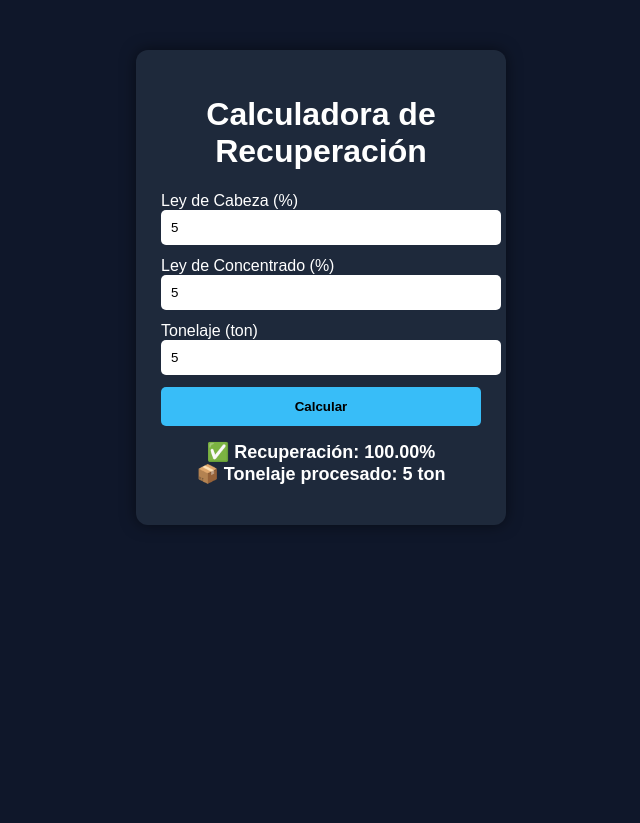
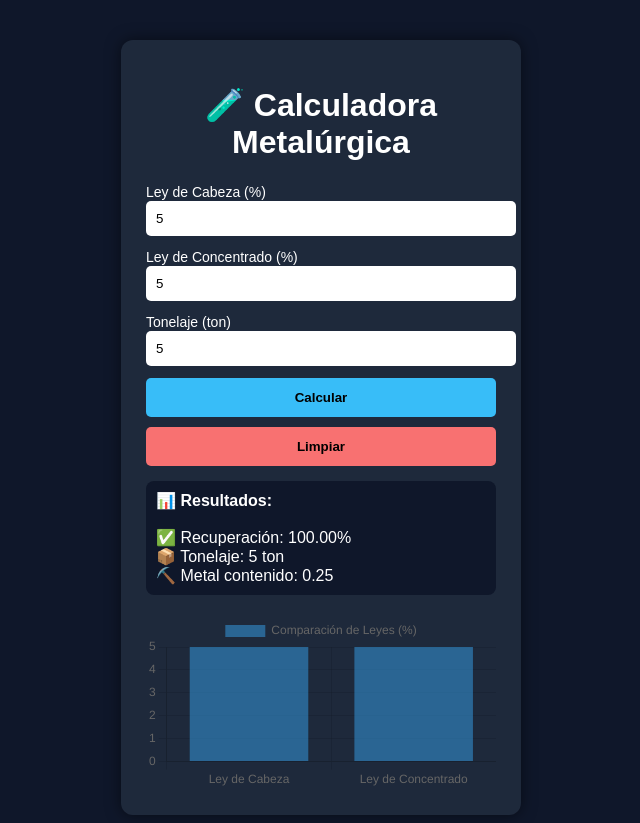
Before and after one commit to LauraPaucaraCusi/metallurgy-smart-calcs, a plain HTML site: page index.html in a window 1280 px wide. Both pictures are taken after typing "5", "5", "5" into the empty fields and a click on the button "Calcular". Shown: the whole page, without its empty margins (319-959 px from the left). Before the commit the page ends 800 px from the top, so only its background shows below. Drawn offline with nearby package versions, Linux system fonts and the light colour scheme.

Commit message:
Mejora proyecto: validaciones, gráfico y UX
Mejora proyecto: validaciones, gráfico y UX

```diff
--- a/index.html
+++ b/index.html
@@ -4,11 +4,14 @@
     <meta charset="UTF-8">
     <title>Calculadora Metalúrgica</title>
     <link rel="stylesheet" href="style.css">
+
+    <!-- Librería para gráficos -->
+    <script src="https://cdn.jsdelivr.net/npm/chart.js"></script>
 </head>
 <body>
 
 <div class="container">
-        <h1>Calculadora de Recuperación</h1>
+    <h1>🧪 Calculadora Metalúrgica</h1>
 
     <label>Ley de Cabeza (%)</label>
     <input type="number" id="cabeza">
@@ -20,8 +23,13 @@
     <input type="number" id="tonelaje">
 
     <button onclick="calcular()">Calcular</button>
+    <button onclick="limpiar()" class="btn-limpiar">Limpiar</button>
 
-        <h2 id="resultado"></h2>
+    <div id="resultado"></div>
+
+    <!-- Gráfico -->
+    <canvas id="grafico"></canvas>
+
 </div>
 
 <script src="script.js"></script>
--- a/script.js
+++ b/script.js
@@ -1,3 +1,5 @@
+let chart; // para controlar el gráfico
+
 function calcular() {
     let cabeza = parseFloat(document.getElementById("cabeza").value);
     let concentrado = parseFloat(document.getElementById("concentrado").value);
@@ -5,7 +7,7 @@ function calcular() {
     let resultado = document.getElementById("resultado");
 
     if (isNaN(cabeza) || isNaN(concentrado) || isNaN(tonelaje)) {
-        resultado.innerText = "⚠️ Completa todos los campos";
+        resultado.innerText = "⚠️ Ingresa todos los datos correctamente";
         return;
     }
 
@@ -20,8 +22,43 @@ function calcular() {
     }
 
     let recuperacion = (concentrado / cabeza) * 100;
+    let metal = (cabeza * tonelaje) / 100;
 
-    resultado.innerText =
-        "✅ Recuperación: " + recuperacion.toFixed(2) + "%\n" +
-        "📦 Tonelaje procesado: " + tonelaje + " ton";
+    resultado.innerHTML =
+        "📊 <strong>Resultados:</strong><br><br>" +
+        "✅ Recuperación: " + recuperacion.toFixed(2) + "%<br>" +
+        "📦 Tonelaje: " + tonelaje + " ton<br>" +
+        "⛏️ Metal contenido: " + metal.toFixed(2);
+
+    crearGrafico(cabeza, concentrado);
 }
+
+function limpiar() {
+    document.getElementById("cabeza").value = "";
+    document.getElementById("concentrado").value = "";
+    document.getElementById("tonelaje").value = "";
+    document.getElementById("resultado").innerHTML = "";
+
+    if (chart) {
+        chart.destroy();
+    }
+}
+
+function crearGrafico(cabeza, concentrado) {
+    const ctx = document.getElementById("grafico").getContext("2d");
+
+    if (chart) {
+        chart.destroy();
+    }
+
+    chart = new Chart(ctx, {
+        type: "bar",
+        data: {
+            labels: ["Ley de Cabeza", "Ley de Concentrado"],
+            datasets: [{
+                label: "Comparación de Leyes (%)",
+                data: [cabeza, concentrado]
+            }]
+        }
+    });
+}
--- a/style.css
+++ b/style.css
@@ -4,19 +4,23 @@ body {
     color: white;
     display: flex;
     justify-content: center;
-    margin-top: 50px;
+    margin-top: 40px;
 }
 
 .container {
     background: #1e293b;
     padding: 25px;
     border-radius: 12px;
-    width: 320px;
+    width: 350px;
     box-shadow: 0 0 15px rgba(0,0,0,0.5);
 }
 
 h1 {
     text-align: center;
+}
+
+label {
+    font-size: 14px;
 }
 
 input {
@@ -25,6 +29,11 @@ input {
     padding: 10px;
     border-radius: 5px;
     border: none;
+}
+
+input:focus {
+    outline: none;
+    border: 2px solid #38bdf8;
 }
 
 button {
@@ -42,8 +51,18 @@ button:hover {
     background: #0ea5e9;
 }
 
+.btn-limpiar {
+    background: #f87171;
+    margin-top: 10px;
+}
+
 #resultado {
     margin-top: 15px;
-    font-size: 18px;
-    text-align: center;
+    background: #0f172a;
+    padding: 10px;
+    border-radius: 8px;
 }
+
+canvas {
+    margin-top: 20px;
+}
```
Also changed, not shown: 1 other file. Lines whose indentation alone changed are shown as unchanged.
